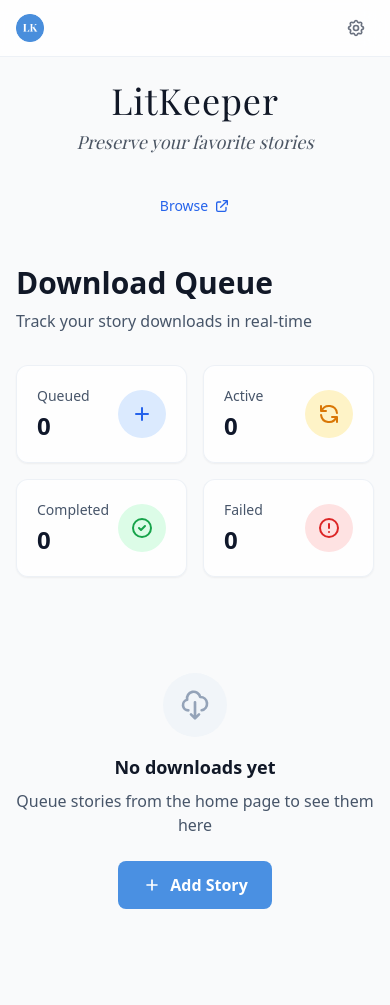
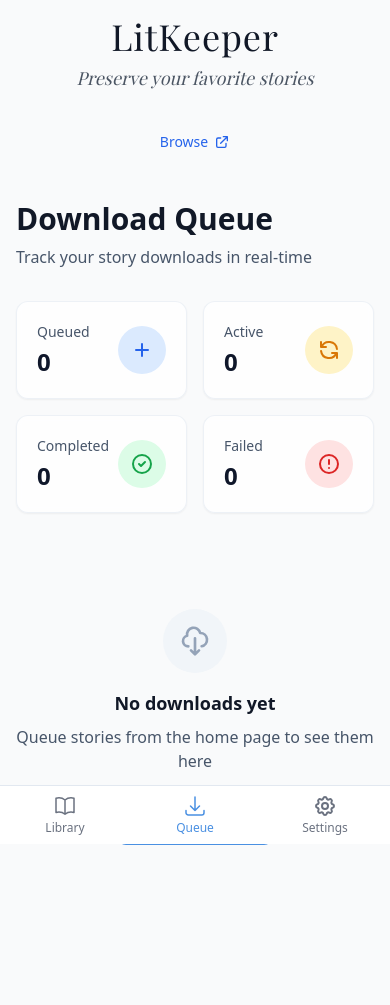
Before and after one commit to redwoodstory/LitKeeper, a Flask app: page /queue/ in a window 390 px wide. After the commit the page ends 845 px from the top, so only its background shows below. Run offline with Flask 3, Linux system fonts and the light colour scheme; data that the repository does not hold is empty.

Commit message:
changed mobile ux to function more like a native app

```diff
--- a/app/blueprints/queue/routes.py
+++ b/app/blueprints/queue/routes.py
@@ -9,8 +9,26 @@ queue = Blueprint('queue', __name__, url_prefix='/queue')
 
 @queue.route('/')
 def index() -> ResponseReturnValue:
-    """Main download queue status page"""
-    return render_template('queue/index.html')
+    pending_items = DownloadQueueItem.query.filter_by(status='pending').order_by(DownloadQueueItem.created_at.asc()).all()
+    processing_items = DownloadQueueItem.query.filter_by(status='processing').order_by(DownloadQueueItem.started_at.desc()).all()
+    completed_items = DownloadQueueItem.query.filter_by(status='completed').order_by(desc(DownloadQueueItem.completed_at)).limit(50).all()
+    failed_items = DownloadQueueItem.query.filter_by(status='failed').order_by(desc(DownloadQueueItem.completed_at)).limit(20).all()
+
+    pending_with_position = []
+    for idx, item in enumerate(pending_items, start=1):
+        item_dict = item.to_dict()
+        item_dict['queue_position'] = idx
+        pending_with_position.append(item_dict)
+
+    return render_template('queue/index.html',
+                           pending=len(pending_items),
+                           processing=len(processing_items),
+                           completed=DownloadQueueItem.query.filter_by(status='completed').count(),
+                           failed=DownloadQueueItem.query.filter_by(status='failed').count(),
+                           queue_pending=pending_with_position,
+                           queue_processing=[i.to_dict() for i in processing_items],
+                           queue_completed=[i.to_dict() for i in completed_items],
+                           queue_failed=[i.to_dict() for i in failed_items])
 
 @queue.route('/api/items')
 def get_queue_items() -> ResponseReturnValue:
--- a/app/templates/base.html
+++ b/app/templates/base.html
@@ -2,7 +2,7 @@
 <html lang="en" class="{% block html_class %}h-full{% endblock %}">
 <head>
   <meta charset="UTF-8">
-  <meta name="viewport" content="width=device-width, initial-scale=1.0">
+  <meta name="viewport" content="width=device-width, initial-scale=1.0, viewport-fit=cover">
   <script>
     (function() {
       var pref = localStorage.getItem('litkeeper_theme');
@@ -25,7 +25,7 @@
   <meta name="description" content="Download and read stories from Literotica in EPUB and HTML formats">
   <meta name="theme-color" content="#4a90e2">
   <meta name="apple-mobile-web-app-capable" content="yes">
-  <meta name="apple-mobile-web-app-status-bar-style" content="default">
+  <meta name="apple-mobile-web-app-status-bar-style" content="black-translucent">
   <meta name="apple-mobile-web-app-title" content="LitKeeper">
   <link rel="icon" type="image/x-icon" href="/static/icons/web/favicon.ico">
   <link rel="icon" type="image/png" sizes="192x192" href="/static/icons/web/icon-192.png">
@@ -158,11 +158,55 @@
       }
     }
   </style>
+
+  <style>
+    /* Match page background on <html> so the body fade-in (opacity: 0 start) doesn't flash white */
+    html[data-theme="light"] { background-color: #f9fafb; }
+    html[data-theme="dark"]  { background-color: #111827; }
+
+    /* iOS safe area utilities */
+    .safe-top    { padding-top:    env(safe-area-inset-top, 0px); }
+    .safe-bottom { padding-bottom: env(safe-area-inset-bottom, 0px); }
+
+    /* Mobile content: clear top nav (3.5rem) + safe-area-top + extra breathing room,
+       and bottom tabs (4rem) + safe-area-bottom. md+ resets to original Tailwind values. */
+    .content-inset {
+      padding-top:    calc(env(safe-area-inset-top, 0px) + 1rem);
+      padding-bottom: calc(4rem   + env(safe-area-inset-bottom, 0px) + 1rem);
+    }
+    @media (min-width: 768px) {
+      .content-inset {
+        padding-top:    5rem;
+        padding-bottom: 2rem;
+      }
+    }
+
+    /* SwiftUI-style tap squish — touch devices only.
+       No transition override: Tailwind's transition-all handles the snap-back. */
+    @media (pointer: coarse) {
+      a:active, button:active { transform: scale(0.95); opacity: 0.8; }
+    }
+
+    /* Remove iOS tap highlight flash */
+    * { -webkit-tap-highlight-color: transparent; }
+    a, button { touch-action: manipulation; }
+
+    /* Mask page-load nav flash with a smooth body fade-in */
+    @media (prefers-reduced-motion: no-preference) {
+      body { animation: lk-page-in 100ms ease forwards; }
+      @keyframes lk-page-in { from { opacity: 0; } }
+    }
+
+    /* Story modal: leave room for the bottom tab bar on mobile */
+    .modal-bottom-inset { bottom: calc(3.5rem + env(safe-area-inset-bottom, 0px)); }
+    @media (min-width: 768px) { .modal-bottom-inset { bottom: 0; } }
+
+  </style>
   {% endblock %}
 
   {% block extra_head %}{% endblock %}
 </head>
-<body class="{% block body_class %}bg-gray-50 dark:bg-gray-900 transition-colors h-full{% endblock %}" hx-boost="true">
+<body class="{% block body_class %}bg-gray-50 dark:bg-gray-900 transition-colors h-full{% endblock %}" hx-boost="true" ontouchstart="">
   {% block theme_toggle %}
   <div class="fixed top-4 right-4 z-50">
     <a href="/settings"
--- a/app/templates/components/story_modal.html
+++ b/app/templates/components/story_modal.html
@@ -133,7 +133,7 @@
 </div>
 {% endmacro %}
 
-<div id="storyModal" class="fixed inset-0 z-50 flex items-center md:items-center items-end justify-center bg-black/50 backdrop-blur-sm transition-opacity duration-200"
+<div id="storyModal" class="fixed top-0 left-0 right-0 modal-bottom-inset z-50 flex items-end md:items-center justify-center bg-black/50 backdrop-blur-sm transition-opacity duration-200"
      hx-on:click="if(event.target === event.currentTarget) { document.getElementById('storyModal').remove(); document.body.style.overflow = ''; }">
   <div class="w-full md:w-auto md:max-w-4xl md:mx-4 h-full md:h-auto md:max-h-[90vh] bg-white dark:bg-gray-800 rounded-none md:rounded-xl shadow-2xl overflow-y-auto transform transition-all relative"
        onclick="event.stopPropagation()">
--- a/app/templates/layouts/dashboard.html
+++ b/app/templates/layouts/dashboard.html
@@ -12,7 +12,7 @@
 {% endblock %}
 
 {% block content %}
-<nav class="fixed top-0 left-0 right-0 z-40 bg-white/80 dark:bg-gray-900/80 backdrop-blur-md border-b border-slate-200/60 dark:border-gray-700/60">
+<nav class="hidden md:block fixed top-0 left-0 right-0 z-40 bg-white/80 dark:bg-gray-900/80 backdrop-blur-md border-b border-slate-200/60 dark:border-gray-700/60 safe-top">
   <div class="max-w-6xl mx-auto px-4 flex items-center justify-between h-14">
     <a href="/"
        hx-boost="false"
@@ -35,7 +35,7 @@
       <a href="/settings"
          hx-boost="false"
          data-offline-hide
-         class="p-2 rounded-lg text-gray-500 dark:text-gray-400 hover:bg-gray-100 dark:hover:bg-gray-800 hover:text-gray-900 dark:hover:text-white transition-all duration-200"
+         class="hidden md:flex p-2 rounded-lg text-gray-500 dark:text-gray-400 hover:bg-gray-100 dark:hover:bg-gray-800 hover:text-gray-900 dark:hover:text-white transition-all duration-200"
          aria-label="Settings">
         <svg class="w-5 h-5" fill="none" viewBox="0 0 24 24" stroke="currentColor">
           <path stroke-linecap="round" stroke-linejoin="round" stroke-width="2" d="M10.325 4.317c.426-1.756 2.924-1.756 3.35 0a1.724 1.724 0 002.573 1.066c1.543-.94 3.31.826 2.37 2.37a1.724 1.724 0 001.065 2.572c1.756.426 1.756 2.924 0 3.35a1.724 1.724 0 00-1.066 2.573c.94 1.543-.826 3.31-2.37 2.37a1.724 1.724 0 00-2.572 1.065c-.426 1.756-2.924 1.756-3.35 0a1.724 1.724 0 00-2.573-1.066c-1.543.94-3.31-.826-2.37-2.37a1.724 1.724 0 00-1.065-2.572c-1.756-.426-1.756-2.924 0-3.35a1.724 1.724 0 001.066-2.573c-.94-1.543.826-3.31 2.37-2.37.996.608 2.296.07 2.572-1.065z" />
@@ -46,7 +46,7 @@
   </div>
 </nav>
 
-<div class="container mx-auto px-4 pt-20 pb-8 max-w-6xl">
+<div class="container mx-auto px-4 max-w-6xl content-inset">
   {% block header %}
   <header class="mb-12">
     <div class="text-center">
@@ -192,4 +192,55 @@
 </div>
 
 {% include 'components/metadata_refresh_modal.html' %}
+
+{% set p = request.path %}
+{% set tab_base = "flex-1 flex flex-col items-center justify-center py-2 gap-0.5 text-xs font-medium" %}
+{% set tab_on   = "text-primary" %}
+{% set tab_off  = "text-gray-500 dark:text-gray-400" %}
+<nav id="bottom-tab-nav" hx-preserve
+     class="md:hidden fixed bottom-0 left-0 right-0 z-40 bg-white dark:bg-gray-900 border-t border-slate-200 dark:border-gray-700/60 safe-bottom"
+     aria-label="Main navigation">
+  <div class="flex items-stretch max-w-6xl mx-auto">
+
+    <a href="/" hx-boost="false"
+       class="{{ tab_base }} {{ tab_on if p == '/' else tab_off }}"
+       aria-label="Library">
+      <svg class="w-6 h-6" fill="none" viewBox="0 0 24 24" stroke-width="1.5" stroke="currentColor">
+        <path stroke-linecap="round" stroke-linejoin="round" d="M12 6.042A8.967 8.967 0 0 0 6 3.75c-1.052 0-2.062.18-3 .512v14.25A8.987 8.987 0 0 1 6 18c2.305 0 4.408.867 6 2.292m0-14.25a8.966 8.966 0 0 1 6-2.292c1.052 0 2.062.18 3 .512v14.25A8.987 8.987 0 0 0 18 18a8.967 8.967 0 0 0-6 2.292m0-14.25v14.25" />
+      </svg>
+      <span>Library</span>
+    </a>
+
+    <a href="/queue/" hx-boost="false"
+       class="{{ tab_base }} {{ tab_on if p.startswith('/queue') else tab_off }}"
+       aria-label="Download Queue">
+      <svg class="w-6 h-6" fill="none" viewBox="0 0 24 24" stroke-width="1.5" stroke="currentColor">
+        <path stroke-linecap="round" stroke-linejoin="round" d="M3 16.5v2.25A2.25 2.25 0 0 0 5.25 21h13.5A2.25 2.25 0 0 0 21 18.75V16.5M16.5 12 12 16.5m0 0L7.5 12m4.5 4.5V3" />
+      </svg>
+      <span>Queue</span>
+    </a>
+
+    {% if pin_enabled %}
+    <button onclick="navigator.onLine?fetch('/auth/lock-now',{method:'POST'}).then(()=>location.replace('/auth/lock')):location.replace('/auth/lock')"
+       class="{{ tab_base }} text-gray-500 dark:text-gray-400"
+       aria-label="Lock app">
+      <svg class="w-6 h-6" fill="none" viewBox="0 0 24 24" stroke-width="1.5" stroke="currentColor">
+        <path stroke-linecap="round" stroke-linejoin="round" d="M16.5 10.5V6.75a4.5 4.5 0 1 0-9 0v3.75m-.75 11.25h10.5a2.25 2.25 0 0 0 2.25-2.25v-6.75a2.25 2.25 0 0 0-2.25-2.25H6.75a2.25 2.25 0 0 0-2.25 2.25v6.75a2.25 2.25 0 0 0 2.25 2.25Z" />
+      </svg>
+      <span>Lock</span>
+    </button>
+    {% endif %}
+
+    <a href="/settings" hx-boost="false" data-offline-hide
+       class="{{ tab_base }} {{ tab_on if p.startswith('/settings') else tab_off }}"
+       aria-label="Settings">
+      <svg class="w-6 h-6" fill="none" viewBox="0 0 24 24" stroke="currentColor">
+        <path stroke-linecap="round" stroke-linejoin="round" stroke-width="2" d="M10.325 4.317c.426-1.756 2.924-1.756 3.35 0a1.724 1.724 0 002.573 1.066c1.543-.94 3.31.826 2.37 2.37a1.724 1.724 0 001.065 2.572c1.756.426 1.756 2.924 0 3.35a1.724 1.724 0 00-1.066 2.573c.94 1.543-.826 3.31-2.37 2.37a1.724 1.724 0 00-2.572 1.065c-.426 1.756-2.924 1.756-3.35 0a1.724 1.724 0 00-2.573-1.066c-1.543.94-3.31-.826-2.37-2.37a1.724 1.724 0 00-1.065-2.572c-1.756-.426-1.756-2.924 0-3.35a1.724 1.724 0 001.066-2.573c-.94-1.543.826-3.31 2.37-2.37.996.608 2.296.07 2.572-1.065z" />
+        <path stroke-linecap="round" stroke-linejoin="round" stroke-width="2" d="M15 12a3 3 0 11-6 0 3 3 0 016 0z" />
+      </svg>
+      <span>Settings</span>
+    </a>
+
+  </div>
+</nav>
 {% endblock %}
--- a/app/templates/queue/index.html
+++ b/app/templates/queue/index.html
@@ -16,13 +16,13 @@
 <div id="queueStats"
      class="grid grid-cols-2 lg:grid-cols-4 gap-4 mb-8"
      hx-get="/queue/partials/stats"
-     hx-trigger="load, every 3s"
+     hx-trigger="every 3s"
      hx-swap="innerHTML">
       <div class="bg-white/80 dark:bg-gray-800/80 backdrop-blur-sm rounded-xl shadow-sm border border-slate-200/60 dark:border-gray-700/60 p-5">
         <div class="flex items-center justify-between">
           <div>
             <p class="text-sm font-medium text-slate-600 dark:text-slate-400">Queued</p>
-            <p class="text-2xl font-bold text-slate-900 dark:text-white mt-1">-</p>
+            <p class="text-2xl font-bold text-slate-900 dark:text-white mt-1">{{ pending }}</p>
           </div>
           <div class="w-12 h-12 rounded-full bg-blue-100 dark:bg-blue-900/30 flex items-center justify-center">
             <svg class="w-6 h-6 text-blue-600 dark:text-blue-400" fill="none" stroke="currentColor" viewBox="0 0 24 24">
@@ -36,10 +36,10 @@
         <div class="flex items-center justify-between">
           <div>
             <p class="text-sm font-medium text-slate-600 dark:text-slate-400">Active</p>
-            <p class="text-2xl font-bold text-slate-900 dark:text-white mt-1">-</p>
+            <p class="text-2xl font-bold text-slate-900 dark:text-white mt-1">{{ processing }}</p>
           </div>
           <div class="w-12 h-12 rounded-full bg-amber-100 dark:bg-amber-900/30 flex items-center justify-center">
-            <svg class="w-6 h-6 text-amber-600 dark:text-amber-400 animate-spin" fill="none" stroke="currentColor" viewBox="0 0 24 24">
+            <svg class="w-6 h-6 text-amber-600 dark:text-amber-400 {% if processing > 0 %}animate-spin{% endif %}" fill="none" stroke="currentColor" viewBox="0 0 24 24">
               <path stroke-linecap="round" stroke-linejoin="round" stroke-width="2" d="M4 4v5h.582m15.356 2A8.001 8.001 0 004.582 9m0 0H9m11 11v-5h-.581m0 0a8.003 8.003 0 01-15.357-2m15.357 2H15"/>
             </svg>
           </div>
@@ -50,7 +50,7 @@
         <div class="flex items-center justify-between">
           <div>
             <p class="text-sm font-medium text-slate-600 dark:text-slate-400">Completed</p>
-            <p class="text-2xl font-bold text-slate-900 dark:text-white mt-1">-</p>
+            <p class="text-2xl font-bold text-slate-900 dark:text-white mt-1">{{ completed }}</p>
           </div>
           <div class="w-12 h-12 rounded-full bg-green-100 dark:bg-green-900/30 flex items-center justify-center">
             <svg class="w-6 h-6 text-green-600 dark:text-green-400" fill="none" stroke="currentColor" viewBox="0 0 24 24">
@@ -64,7 +64,7 @@
         <div class="flex items-center justify-between">
           <div>
             <p class="text-sm font-medium text-slate-600 dark:text-slate-400">Failed</p>
-            <p class="text-2xl font-bold text-slate-900 dark:text-white mt-1">-</p>
+            <p class="text-2xl font-bold text-slate-900 dark:text-white mt-1">{{ failed }}</p>
           </div>
           <div class="w-12 h-12 rounded-full bg-red-100 dark:bg-red-900/30 flex items-center justify-center">
             <svg class="w-6 h-6 text-red-600 dark:text-red-400" fill="none" stroke="currentColor" viewBox="0 0 24 24">
@@ -77,11 +77,11 @@
 
     <div id="queueList"
          hx-get="/queue/partials/list"
-         hx-trigger="load, every 2s"
+         hx-trigger="every 2s"
          hx-swap="innerHTML">
-      <div class="flex items-center justify-center py-16">
-        <div class="animate-spin rounded-full h-12 w-12 border-4 border-slate-200 dark:border-slate-700 border-t-primary"></div>
-      </div>
+      {% with pending=queue_pending, processing=queue_processing, completed=queue_completed, failed=queue_failed %}
+        {% include 'queue/partials/queue_list.html' %}
+      {% endwith %}
     </div>
 
   </div>
--- a/app/templates/settings.html
+++ b/app/templates/settings.html
@@ -50,7 +50,7 @@
 
       <div class="inline-flex rounded-lg border border-slate-200 dark:border-gray-700 p-1 bg-slate-50 dark:bg-gray-900">
         <button type="button" data-theme-option="light"
-          class="theme-option px-4 py-2 rounded-md text-sm font-medium transition-all duration-200 flex items-center gap-2 cursor-pointer {% if theme_preference == 'light' %}bg-white dark:bg-gray-800 text-gray-900 dark:text-white shadow-sm{% else %}text-gray-600 dark:text-gray-400 hover:text-gray-900 dark:hover:text-white{% endif %}">
+          class="theme-option h-9 px-4 rounded-md text-sm font-medium transition-all duration-200 flex items-center gap-2 cursor-pointer {% if theme_preference == 'light' %}bg-white dark:bg-gray-800 text-gray-900 dark:text-white shadow-sm{% else %}text-gray-600 dark:text-gray-400 hover:text-gray-900 dark:hover:text-white{% endif %}">
           <svg class="w-4 h-4 pointer-events-none" fill="none" stroke="currentColor" viewBox="0 0 24 24">
             <path stroke-linecap="round" stroke-linejoin="round" stroke-width="2"
               d="M12 3v1m0 16v1m9-9h-1M4 12H3m15.364 6.364l-.707-.707M6.343 6.343l-.707-.707m12.728 0l-.707.707M6.343 17.657l-.707.707M16 12a4 4 0 11-8 0 4 4 0 018 0z">
@@ -59,7 +59,7 @@
           <span class="pointer-events-none">Light</span>
         </button>
         <button type="button" data-theme-option="dark"
-          class="theme-option px-4 py-2 rounded-md text-sm font-medium transition-all duration-200 flex items-center gap-2 cursor-pointer {% if theme_preference == 'dark' %}bg-white dark:bg-gray-800 text-gray-900 dark:text-white shadow-sm{% else %}text-gray-600 dark:text-gray-400 hover:text-gray-900 dark:hover:text-white{% endif %}">
+          class="theme-option h-9 px-4 rounded-md text-sm font-medium transition-all duration-200 flex items-center gap-2 cursor-pointer {% if theme_preference == 'dark' %}bg-white dark:bg-gray-800 text-gray-900 dark:text-white shadow-sm{% else %}text-gray-600 dark:text-gray-400 hover:text-gray-900 dark:hover:text-white{% endif %}">
           <svg class="w-4 h-4 pointer-events-none" fill="none" stroke="currentColor" viewBox="0 0 24 24">
             <path stroke-linecap="round" stroke-linejoin="round" stroke-width="2"
               d="M20.354 15.354A9 9 0 018.646 3.646 9.003 9.003 0 0012 21a9.003 9.003 0 008.354-5.646z"></path>
@@ -67,7 +67,7 @@
           <span class="pointer-events-none">Dark</span>
         </button>
         <button type="button" data-theme-option="system"
-          class="theme-option px-4 py-2 rounded-md text-sm font-medium transition-all duration-200 flex items-center gap-2 cursor-pointer {% if theme_preference == 'system' %}bg-white dark:bg-gray-800 text-gray-900 dark:text-white shadow-sm{% else %}text-gray-600 dark:text-gray-400 hover:text-gray-900 dark:hover:text-white{% endif %}">
+          class="theme-option h-9 px-4 rounded-md text-sm font-medium transition-all duration-200 flex items-center gap-2 cursor-pointer {% if theme_preference == 'system' %}bg-white dark:bg-gray-800 text-gray-900 dark:text-white shadow-sm{% else %}text-gray-600 dark:text-gray-400 hover:text-gray-900 dark:hover:text-white{% endif %}">
           <svg class="w-4 h-4 pointer-events-none" fill="none" stroke="currentColor" viewBox="0 0 24 24">
             <path stroke-linecap="round" stroke-linejoin="round" stroke-width="2"
               d="M9.75 17L9 20l-1 1h8l-1-1-.75-3M3 13h18M5 17h14a2 2 0 002-2V5a2 2 0 00-2-2H5a2 2 0 00-2 2v10a2 2 0 002 2z">
```
Also changed, not shown: app/templates/index.html (+9 -5 lines).
